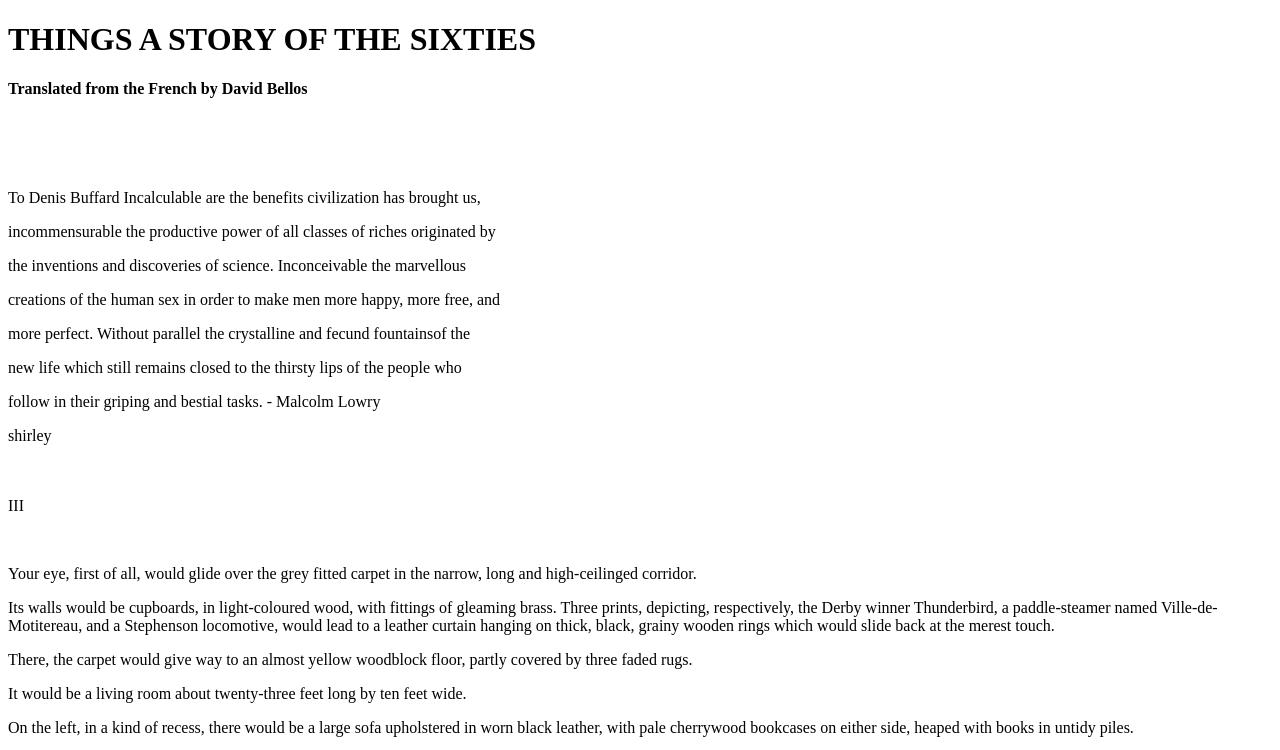
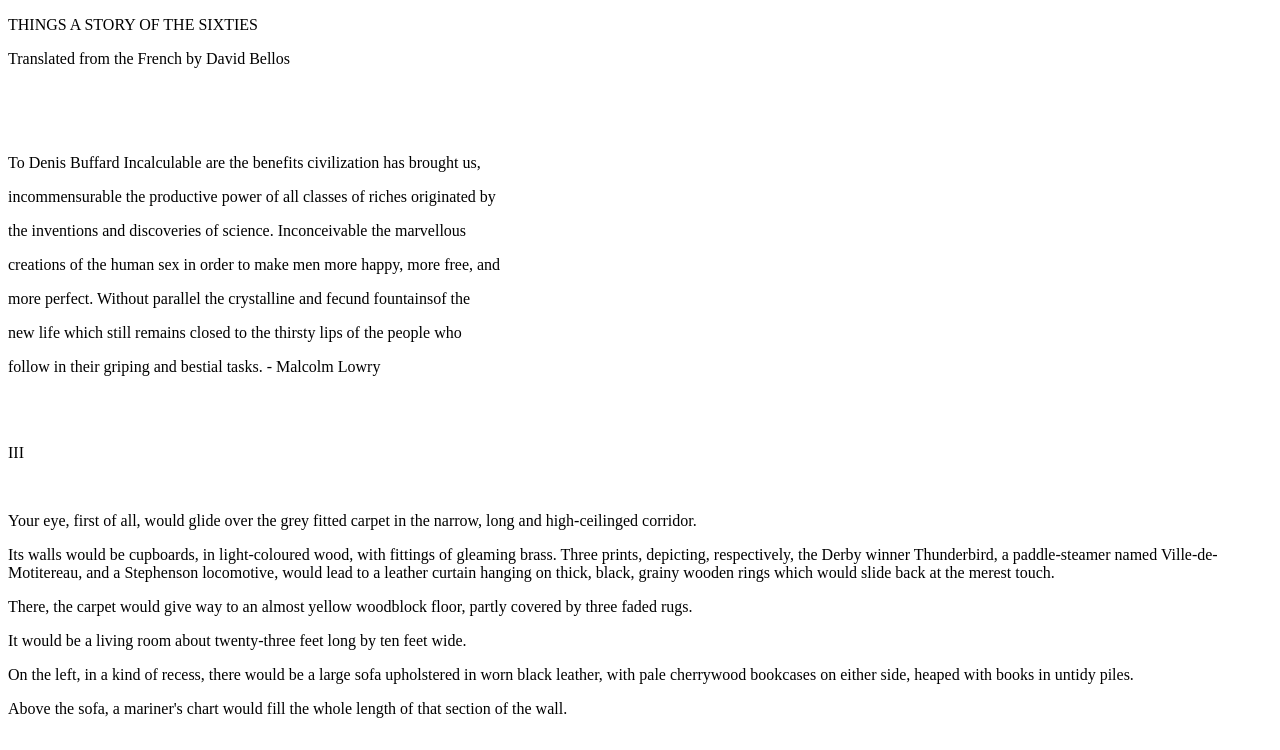
Before and after one commit to dcg199935/Aaron-D, a plain HTML site: page class01 copy.html in a window 1280 px wide. Shown: the top 750 px of the page. Drawn offline with Linux system fonts and the light colour scheme.

Commit message:
Update class01 copy.html

```diff
--- a/class01 copy.html
+++ b/class01 copy.html
@@ -5,8 +5,8 @@
 
 </head>
 <body>
-	<h1> THINGS  A STORY OF THE SIXTIES </h1>
-    <h4>Translated from the French by David Bellos</h4>
+	<p> THINGS  A STORY OF THE SIXTIES </p>
+    <p>Translated from the French by David Bellos</p>
     <br>
 	<br>
 	<br>
@@ -18,7 +18,7 @@
     <p> new life which still remains closed to the thirsty lips of the people who </p>
     <p> follow in their griping and bestial tasks. -  Malcolm Lowry</p>
 
-    <header> shirley</header>
+
 
 
 
```
